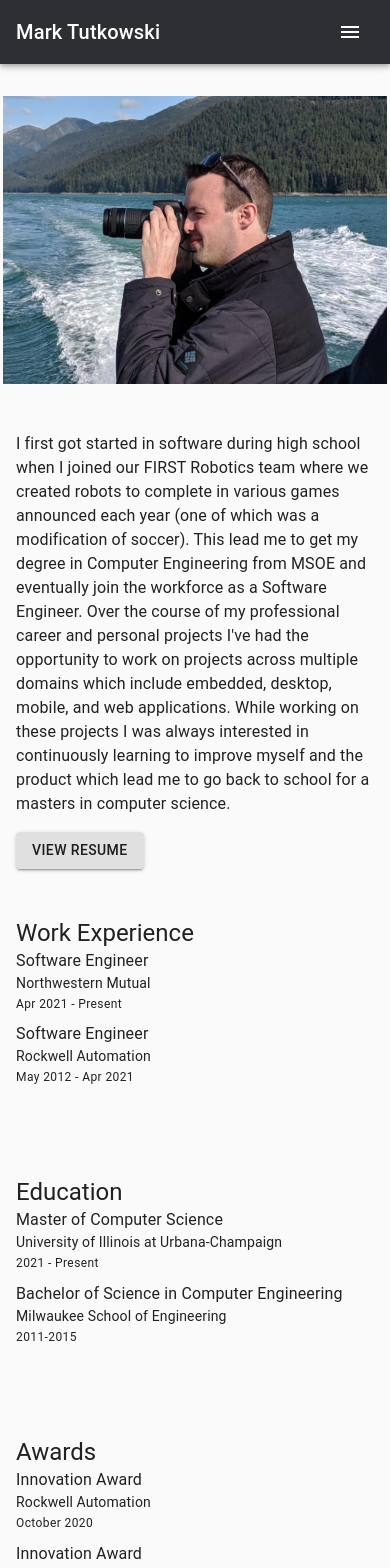
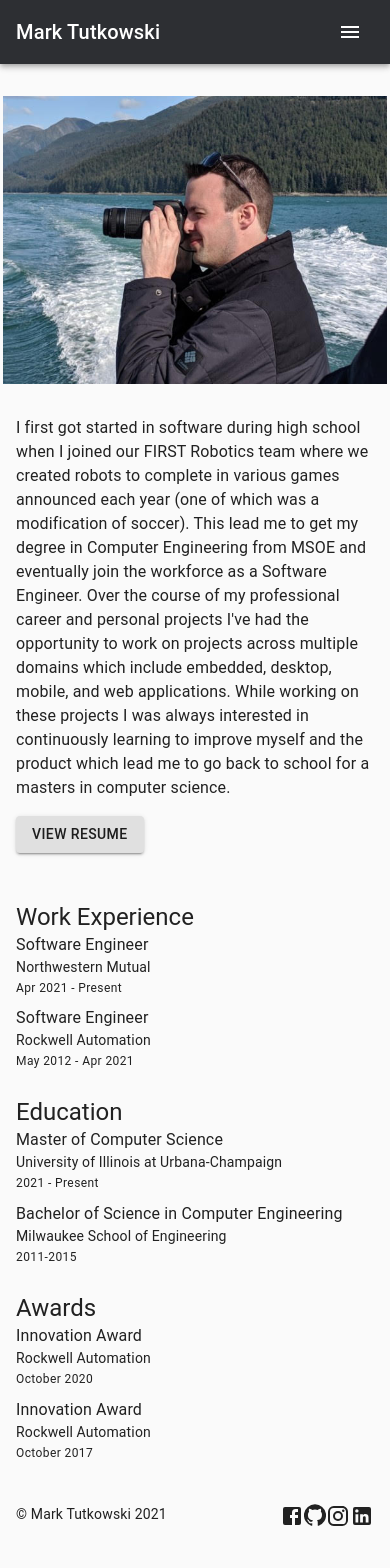
Before and after one commit to tutkowskim/portfolio, a React (Create React App) app: page /about in a window 390 px wide. Shown: the top 1568 px of the page. Built offline with nearby package versions, Linux system fonts and the light colour scheme.

Commit message:
Update spacing at breakpoint

```diff
--- a/src/routes/components/About.jsx
+++ b/src/routes/components/About.jsx
@@ -23,7 +23,6 @@ const useStyles = makeStyles((theme) => ({
     paddingTop: '2rem',
     [theme.breakpoints.down('sm')]: {
       flexDirection: 'column',
-      gap: '1rem',
     },
   },
   profilePictureContainer: {
@@ -52,6 +51,7 @@ const useStyles = makeStyles((theme) => ({
     gap: '5rem',
     [theme.breakpoints.down('sm')]: {
       flexDirection: 'column',
+      gap: '1rem',
     },
   },
   credential: {
```
